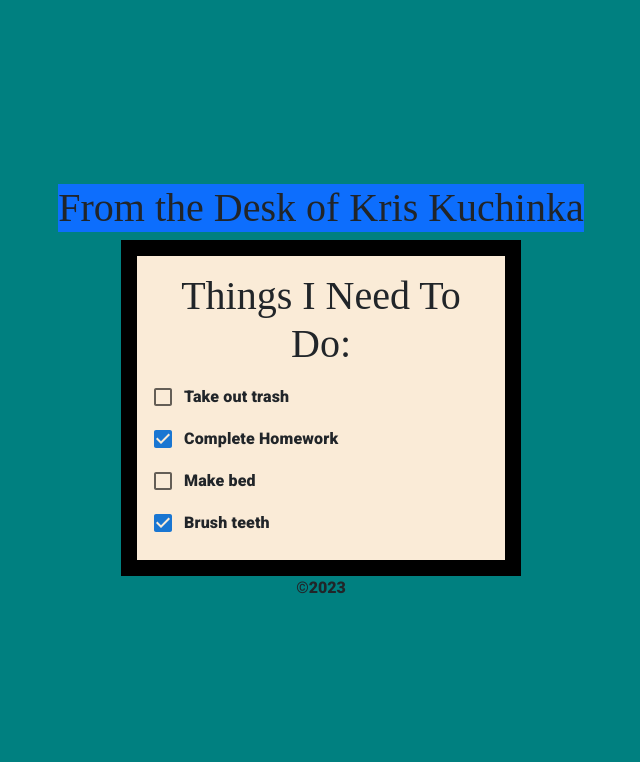
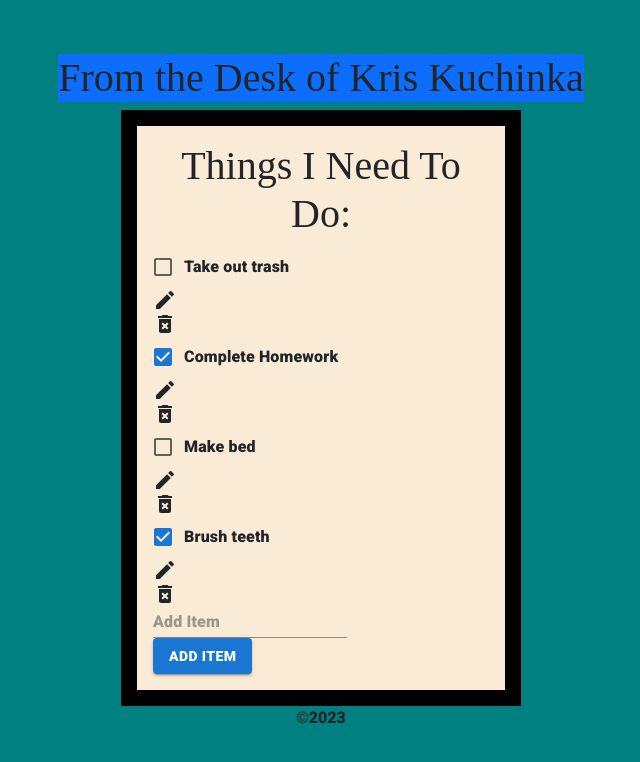
Before and after one commit to kriskuchinka/todo-app, a React (Vite) app: page / in a window 1280 px wide. Shown: the top 762 px of the page, without its empty margins (319-959 px from the left). Built offline with nearby package versions, Linux system fonts and the light colour scheme; a web font is replaced by a local one.

Commit message:
class time alterations with victor.

```diff
--- a/package.json
+++ b/package.json
@@ -12,6 +12,7 @@
   "dependencies": {
     "@emotion/react": "^11.11.1",
     "@emotion/styled": "^11.11.0",
+    "@mui/icons-material": "^5.11.16",
     "@mui/material": "^5.13.6",
     "bootstrap": "^5.3.0",
     "prop-types": "^15.8.1",
--- a/src/components/MainContent.jsx
+++ b/src/components/MainContent.jsx
@@ -1,11 +1,47 @@
-import { useState } from "react";
+import { useState, useEffect } from "react";
 import toDoData from "../../toDoData";
-import CheckListItem from "./CheckListItem";
+// import CheckListItem from "./CheckListItem";
 import Checkbox from "@mui/material/Checkbox";
 import FormControlLabel from "@mui/material/FormControlLabel";
 
+import Input from "@mui/material/Input";
+import Button from "@mui/material/Button";
+
+import EditIcon from "@mui/icons-material/Edit";
+import DeleteForeverIcon from "@mui/icons-material/DeleteForever";
+
 function MainContent() {
   const [toDoState, setToDoState] = useState(toDoData);
+  const [inputValue, setInputValue] = useState("");
+  const [isPencilClicked, setIsPencilClicked] = useState(false);
+  const [toDoId, setToDoId] = useState(null);
+
+  const addItem = () => {
+    const tempArray = [
+      ...toDoState,
+      {
+        id: toDoState.length + 1,
+        text: inputValue,
+        completed: false,
+      },
+    ];
+    console.log(tempArray);
+
+    setToDoState(tempArray);
+  };
+
+  const updateItem = (e, id) => {
+    let tempArray = [...toDoState];
+    const updatedToDoList = tempArray.map((item) => {
+      if (item.id === id) {
+        item.text = inputValue;
+      }
+      return item;
+    });
+    console.log(updatedToDoList);
+    setIsPencilClicked(!isPencilClicked);
+    setToDoState(updatedToDoList);
+  };
 
   const handleCheckBoxClick = (toDoKey) => {
     const newToDoList = toDoState.map((item) => {
@@ -17,6 +53,18 @@ function MainContent() {
     setToDoState(newToDoList);
   };
 
+  const handlePencilClick = (id, text) => {
+    setInputValue(text);
+    setIsPencilClicked(true);
+    setToDoId(id);
+  };
+
+  const handleRemoveToDoItem = (id) => {
+    let tempArray = [...toDoState];
+    const updatedList = tempArray.filter((item) => item.id !== id);
+    setToDoState(updatedList);
+  };
+
   const mappedCheckList = toDoState.map((item) => (
     // <CheckListItem
     //   toDoKey={item.id}
@@ -24,6 +72,24 @@ function MainContent() {
     //   toDoItem={item.completed}
     //   handleCheckBoxClick={handleCheckBoxClick}
     // />
+    <>
+      {isPencilClicked && toDoId === item.id ? (
+        <>
+          <Input
+            onChange={(e) => setInputValue(e.target.value)}
+            placeholder="Add Item"
+            value={inputValue}
+          />
+          <Button onClick={(e) => updateItem(e, item.id)} variant="contained">
+            Update
+          </Button>
+          <Button onClick={() => setIsPencilClicked(false)} variant="contained">
+            Cancel
+          </Button>
+        </>
+      ) : (
+        <>
+          {" "}
           <FormControlLabel
             control={
               <Checkbox
@@ -33,6 +99,12 @@ function MainContent() {
             }
             label={item.text}
           />
+          <EditIcon onClick={() => handlePencilClick(item.id, item.text)} />
+          <DeleteForeverIcon onClick={() => handleRemoveToDoItem(item.id)} />
+        </>
+      )}
+      {toDoId !== item.id && <></>}
+    </>
   ));
 
   return (
@@ -40,6 +112,13 @@ function MainContent() {
       <section className="paper">
         <h1>Things I Need To Do:</h1>
         {mappedCheckList}
+        <Input
+          onChange={(e) => setInputValue(e.target.value)}
+          placeholder="Add Item"
+        />
+        <Button onClick={addItem} variant="contained">
+          Add Item
+        </Button>
       </section>
     </>
   );
```
Also changed, not shown: 1 other file (tests, documents, lock files or other folders). Lines whose indentation alone changed are shown as unchanged.
